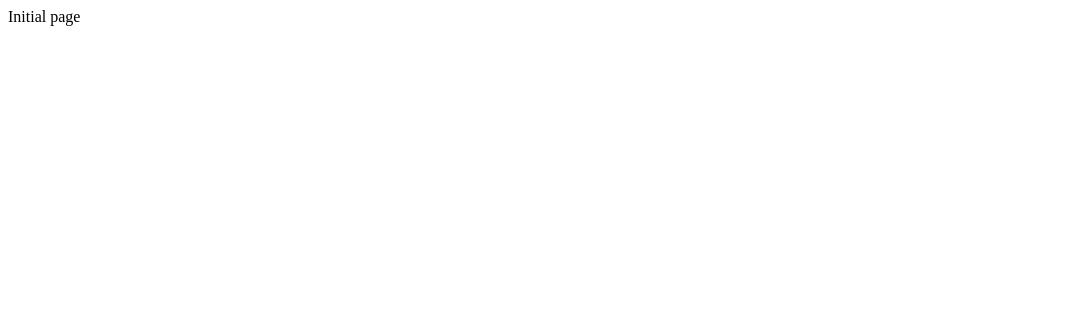
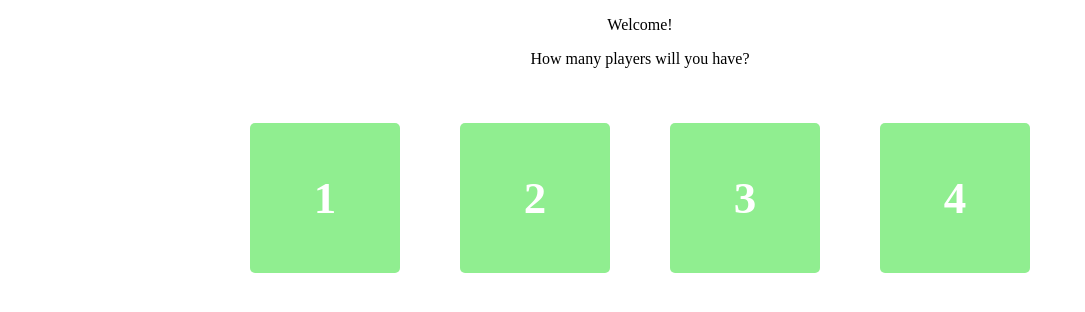
Before and after one commit to ariel-walley/dnd-app, a React (Create React App) app in the folder client/: page / in a window 1280 px wide. Shown: the top 312 px of the page, without its empty margins (0-1085 px from the left). Built offline with nearby package versions, Linux system fonts and the light colour scheme.

Commit message:
Open pop-ups based on player #
Also removed React icons, added GlobalStyles

```diff
--- a/client/public/index.html
+++ b/client/public/index.html
@@ -9,7 +9,6 @@
       name="description"
       content="Web site created using create-react-app"
     />
-    <link rel="apple-touch-icon" href="%PUBLIC_URL%/logo192.png" />
     <!--
       manifest.json provides metadata used when your web app is installed on a
       user's mobile device or desktop. See https://developers.google.com/web/fundamentals/web-app-manifest/
--- a/client/src/App.js
+++ b/client/src/App.js
@@ -1,5 +1,6 @@
 import React from 'react';
 import { Route } from 'react-router-dom';
+import GlobalStyle from './globalStyles';
 import Parent from './components/parent';
 import Child from './components/child';
 
@@ -29,6 +30,7 @@ class App extends React.Component {
   render() {
     return (
       <div>
+        <GlobalStyle/>
         <Route exact path="/"><Parent/></Route>
         {this.createRoutes()}
       </div>
--- a/client/src/components/child.js
+++ b/client/src/components/child.js
@@ -1,20 +1,9 @@
 import React from 'react';
-import styled from 'styled-components';
-
-const Container = styled.div`
-  display: flex;
-  justify-content: center;
-  align-items: center;
-  align-content: center;
-  flex-direction: column;
-`;
 
 class Child extends React.Component {
   render() {
     return (
-      <Container>
-        <p>Player {this.props.player}</p>
-      </Container>
+      <p>Player {this.props.player}</p>
     )
   }
 }
--- a/client/src/components/history.js
+++ b/client/src/components/history.js
@@ -1,5 +1,4 @@
 import React from 'react';
-import styled from 'styled-components';
 
 class History extends React.Component {
   render() {
--- a/client/src/components/imitator.js
+++ b/client/src/components/imitator.js
@@ -1,10 +1,9 @@
 import React from 'react';
-import styled from 'styled-components';
 
 class Imitate extends React.Component {
   render() {
     return(
-      <div>Imitation page</div>
+      <div>Imitate page</div>
     )
   }
 }
--- a/client/src/components/initalPage.js
+++ b/client/src/components/initalPage.js
@@ -1,10 +1,71 @@
 import React from 'react';
 import styled from 'styled-components';
+import { Container } from '../styles';
+
+const DivContainer = styled.div`
+  margin: 25px;
+  display: flex;
+  justify-content: center;
+  align-items: center;
+  align-content: center;
+`;
+
+const PlayerDiv = styled.div`
+  width: 150px;
+  height: 150px;
+  margin: 30px;
+  background-color: lightgreen;
+  color: white;
+  font-size: 45px;
+  font-weight: 700;
+  display: flex;
+  justify-content: center;
+  align-items: center;
+  align-content: center;
+  border-radius: 5px;
+
+`;
 
 class InitialPage extends React.Component {
+  constructor(props) {
+    super(props);
+
+    this.createDivs = this.createDivs.bind(this);
+    this.divSubmit = this.divSubmit.bind(this);
+
+  }
+
+  createDivs() {
+    let display = [];
+
+    for (let i = 1; i < 5; i++) {
+      display.push(
+        <PlayerDiv key={`Player#${i}`} id={i} onClick={this.divSubmit}>{i}</PlayerDiv>
+      )
+    }
+
+    return display;
+  }
+
+  divSubmit(e) {
+    let id = parseInt(e.target.id) + 1;
+
+    for (let i = 1; i < id; i++) {
+      window.open(`http://localhost:3000/player/${i}`, "_blank", "resizable=yes, top=400,left=400,width=400,height=400");
+    }
+
+    this.props.function('send');
+  }
+
   render() {
     return(
-      <div>Initial page</div>
+      <Container>
+        <p>Welcome!</p>
+        <label>How many players will you have?</label>
+        <DivContainer>
+          {this.createDivs()}
+        </DivContainer>
+      </Container>
     )
   }
 }
--- a/client/src/components/parent.js
+++ b/client/src/components/parent.js
@@ -1,10 +1,8 @@
 import React from 'react';
-import styled from 'styled-components';
 import InitialPage from './initalPage';
 import SendContainer from './sendContainer';
 import History from './history';
 import Imitate from './imitator';
-
 
 class Parent extends React.Component {
   constructor(props) {
@@ -14,22 +12,27 @@ class Parent extends React.Component {
       page: 'init'
     }
 
+    this.updateState = this.updateState.bind(this);
+
   }
+
+  updateState(newState) {
+    this.setState({
+      page: newState
+    })
+  }
+
 
   render() {
     switch (this.state.page) {
       case 'init':
-        return <InitialPage/>;
-        break;
+        return <InitialPage function={this.updateState}/>;
       case 'send':
         return <SendContainer/>
-        break;
       case 'history':
         return <History/>
-        break;
       case 'imitate':
         return <Imitate/>
-        break;
       default:
         return <InitialPage/>
     }
--- /dev/null
+++ b/client/src/globalStyles.js
@@ -0,0 +1,18 @@
+import { createGlobalStyle } from 'styled-components';
+
+const GlobalStyle = createGlobalStyle`
+  body {
+    margin: 0;
+    padding: 0;
+    width: 100%;
+    height: 100%;
+    display: flex;
+    flex-direction: column;
+    justify-content: center;
+    align-items: center;
+    align-content: center;
+    text-align: center;
+  }
+`;
+
+export default GlobalStyle;
--- /dev/null
+++ b/client/src/styles.js
@@ -0,0 +1,11 @@
+import styled from 'styled-components';
+
+export const Container = styled.div`
+  width: 100%;
+  height: 100%;
+  display: flex;
+  flex-direction: column;
+  justify-content: center;
+  align-items: center;
+  align-content: center;
+`;
```
Also changed, not shown: client/public/manifest.json.
